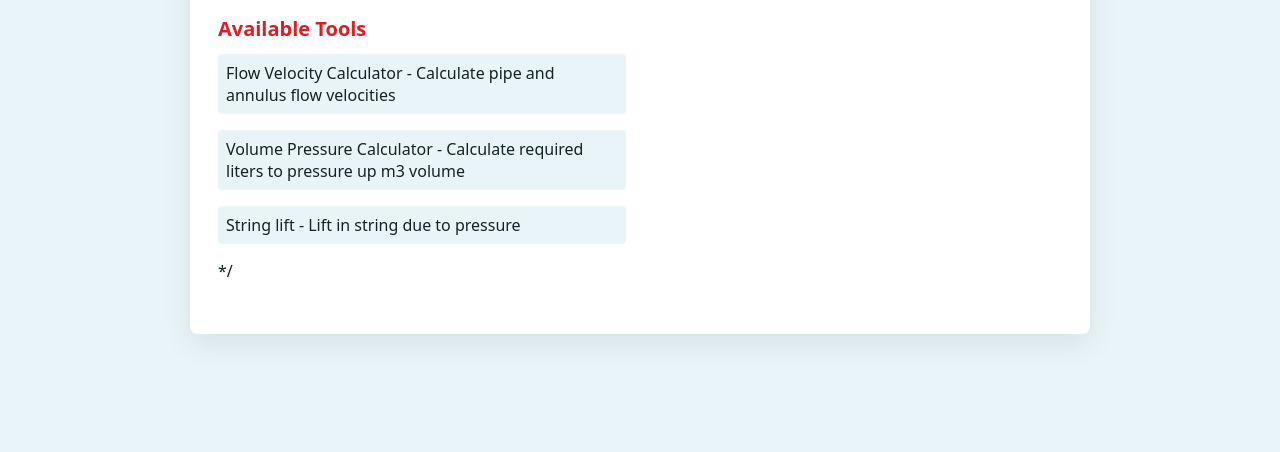
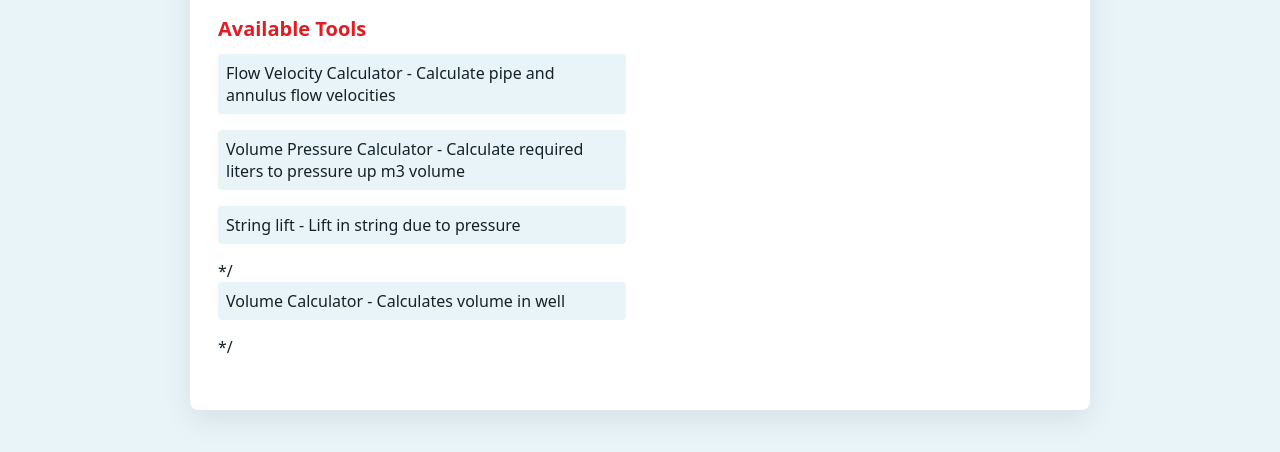
Before and after one commit to OniekR/OniekR.github.io, a plain HTML site: page index.html in a window 1280 px wide. Shown: the part 204-656 px from the top of the page. Drawn offline with Linux system fonts and the light colour scheme.

Commit message:
Modify tools list in index.html
Updated the tools list and added a new Volume Calculator link.

```diff
--- a/index.html
+++ b/index.html
@@ -35,6 +35,7 @@
                     <li><a href="https://oniekr.github.io/FV.github.io/">Flow Velocity Calculator</a> - Calculate pipe and annulus flow velocities</li>
                     <li><a href="https://oniekr.github.io/pressurevolume.github.io/"> Volume Pressure Calculator</a> - Calculate required liters to pressure up m3 volume</li>
                     <li><a href="https://oniekr.github.io/stringlift.github.io/">String lift</a> - Lift in string due to pressure</li>*/
+                    <li><a href="https://oniekr.github.io/well-volume-calculator/">Volume Calculator</a> - Calculates volume in well</li>*/
                   <!--  /*<li><a href="../GF Wellhead overview project/GFA/GFAwellsstyle.css">Gullfaks A Wells</a> - Gullfaks A wellhead information</li>*/
                     /*<li><a href="../GF Wellhead overview project/GFB/GFB_WH_Overview.html">Gullfaks B Wells</a> - Gullfaks B wellhead overview</li>*/
                     /*<li><a href="../GF Wellhead overview project/GFC/index.html">Gullfaks C Wells</a> - Gullfaks C wellhead details</li>*/
```
